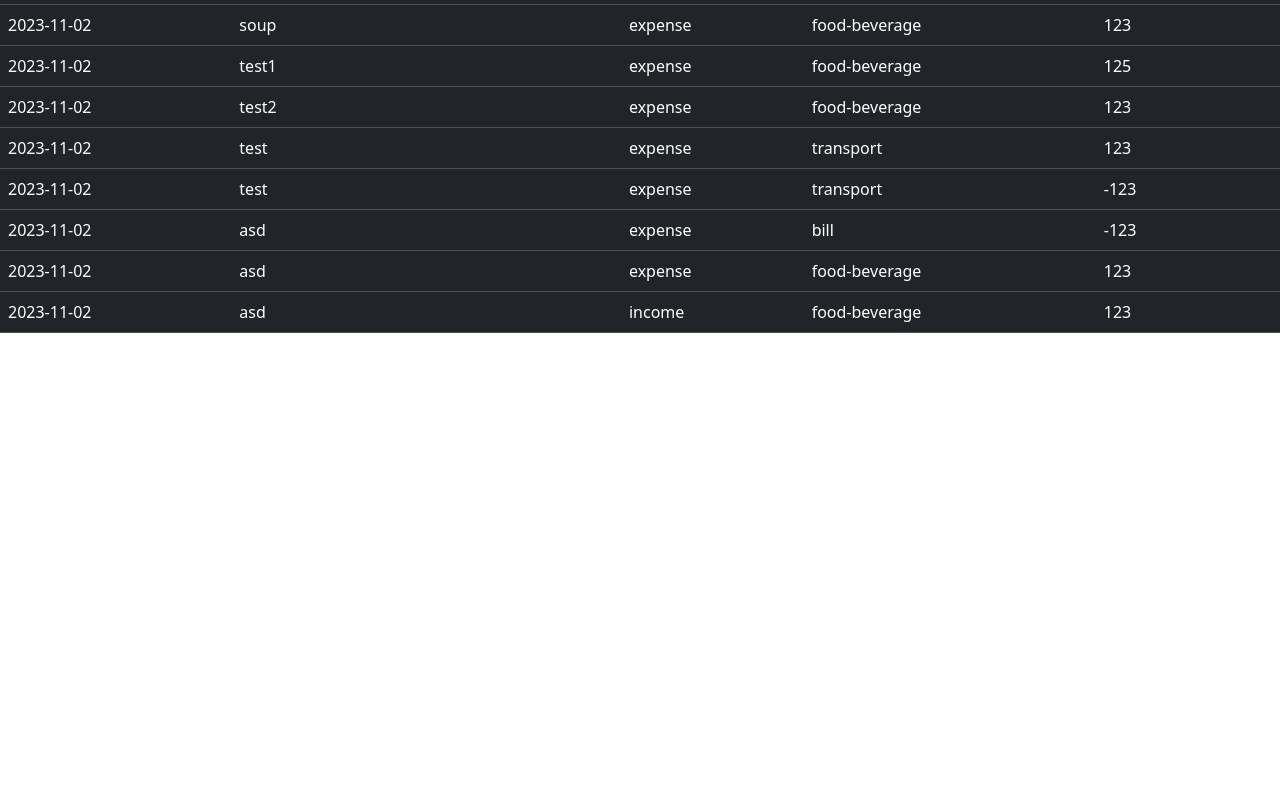
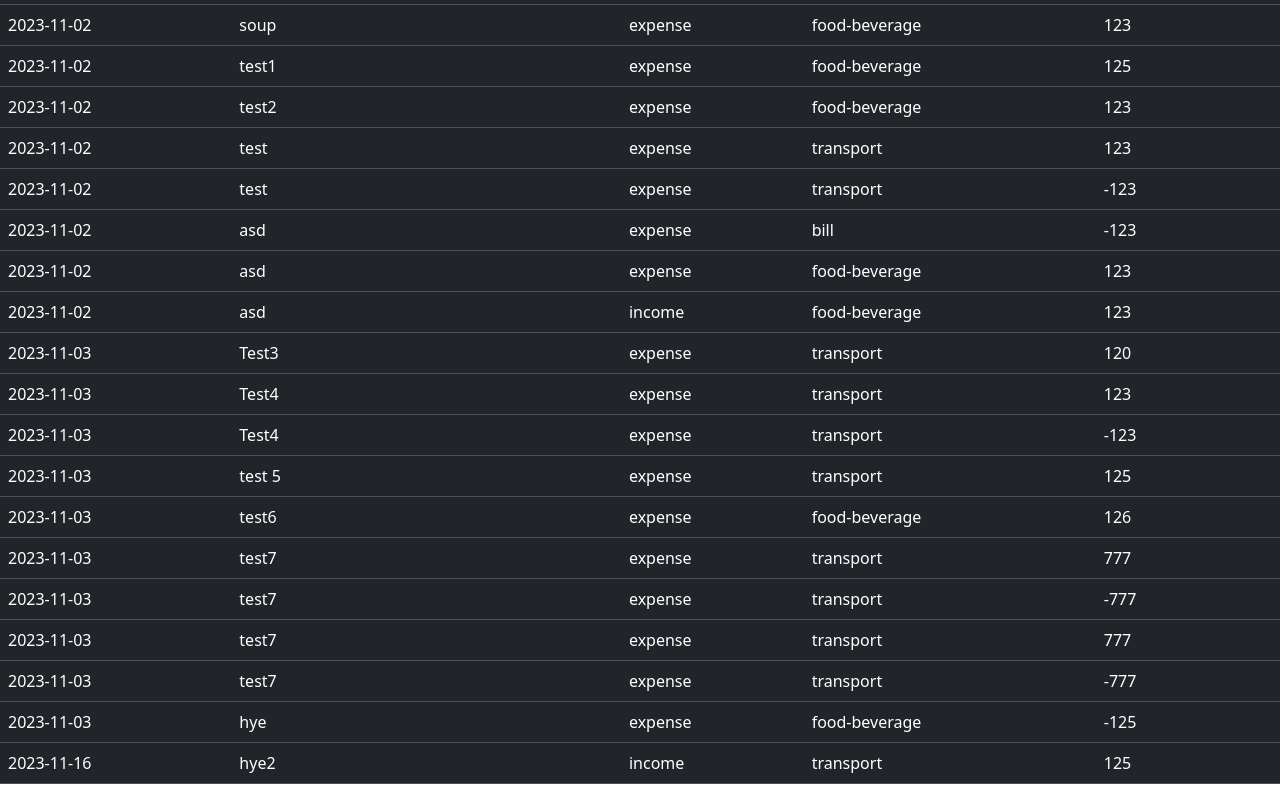
Before and after one commit to Maxmerock123/react-expense-tracker, a React (Create React App) app: page / in a window 1280 px wide. Shown: the part 629-1429 px from the top of the page. Before the commit the page ends 978 px from the top, so only its background shows below. Built offline with nearby package versions, Linux system fonts and the light colour scheme; data requests are answered from the project's data file.

Commit message:
add function to convert to negative number
depend on user input "type (expense,income) the function will
convert into valid type of number for later calculation

```diff
--- a/db.json
+++ b/db.json
@@ -135,6 +135,94 @@
       "catagory": "food-beverage",
       "date": "2023-11-02",
       "id": 20
+    },
+    {
+      "name": "Test3",
+      "amount": "120",
+      "type": "expense",
+      "catagory": "transport",
+      "date": "2023-11-03",
+      "id": 21
+    },
+    {
+      "name": "Test4",
+      "amount": "123",
+      "type": "expense",
+      "catagory": "transport",
+      "date": "2023-11-03",
+      "id": 22
+    },
+    {
+      "name": "Test4",
+      "amount": -123,
+      "type": "expense",
+      "catagory": "transport",
+      "date": "2023-11-03",
+      "id": 23
+    },
+    {
+      "name": "test 5",
+      "amount": "125",
+      "type": "expense",
+      "catagory": "transport",
+      "date": "2023-11-03",
+      "id": 24
+    },
+    {
+      "name": "test6",
+      "amount": "126",
+      "type": "expense",
+      "catagory": "food-beverage",
+      "date": "2023-11-03",
+      "id": 25
+    },
+    {
+      "name": "test7",
+      "amount": "777",
+      "type": "expense",
+      "catagory": "transport",
+      "date": "2023-11-03",
+      "id": 26
+    },
+    {
+      "name": "test7",
+      "amount": -777,
+      "type": "expense",
+      "catagory": "transport",
+      "date": "2023-11-03",
+      "id": 27
+    },
+    {
+      "name": "test7",
+      "amount": 777,
+      "type": "expense",
+      "catagory": "transport",
+      "date": "2023-11-03",
+      "id": 28
+    },
+    {
+      "name": "test7",
+      "amount": -777,
+      "type": "expense",
+      "catagory": "transport",
+      "date": "2023-11-03",
+      "id": 29
+    },
+    {
+      "name": "hye",
+      "amount": -125,
+      "type": "expense",
+      "catagory": "food-beverage",
+      "date": "2023-11-03",
+      "id": 30
+    },
+    {
+      "name": "hye2",
+      "amount": 125,
+      "type": "income",
+      "catagory": "transport",
+      "date": "2023-11-16",
+      "id": 31
     }
   ]
 }
--- a/src/components/Add.js
+++ b/src/components/Add.js
@@ -1,5 +1,5 @@
 import React from 'react'
-import { useState } from 'react';
+import { useState,useEffect } from 'react';
 
 
 const Add = () => {
@@ -14,18 +14,30 @@ const Add = () => {
     console.log(event.target.value)
   }
 
-  function convertToNeg(amount){
+  async function setNegative(amount){
+    let result = 0;
+    console.log("amount before setNegative: ",amount)
     if (type == "expense"){
-      // Set amount to negative value
+      // TODO Set amount to negative value
+      result = Math.abs(amount) * -1;
     }
     else if (type == "income"){
-      // Set amount to Positive value
+      // TODO Set amount to Positive value
+      result = Math.abs(amount);
     }
+    console.log("setNegative: ",result)
+    setAmount(result);
+    console.log("amount: ",amount)
+    return
   }
+
+  useEffect(()=>{
+    setNegative(amount)
+  },[catagory,date])
 
   async function onSubmit(){
     // console.log(name,expense,type,catagory,date)
-    convertToNeg()
+    setNegative(amount)
 
     const res = await fetch("http://localhost:5000/transaction",{
       method: "POST",
@@ -34,8 +46,6 @@ const Add = () => {
       },
       body: JSON.stringify({name:name,amount:amount,type:type,catagory:catagory,date:date})
     })
-
-    console.log(res.text)
   }
 
 
```
